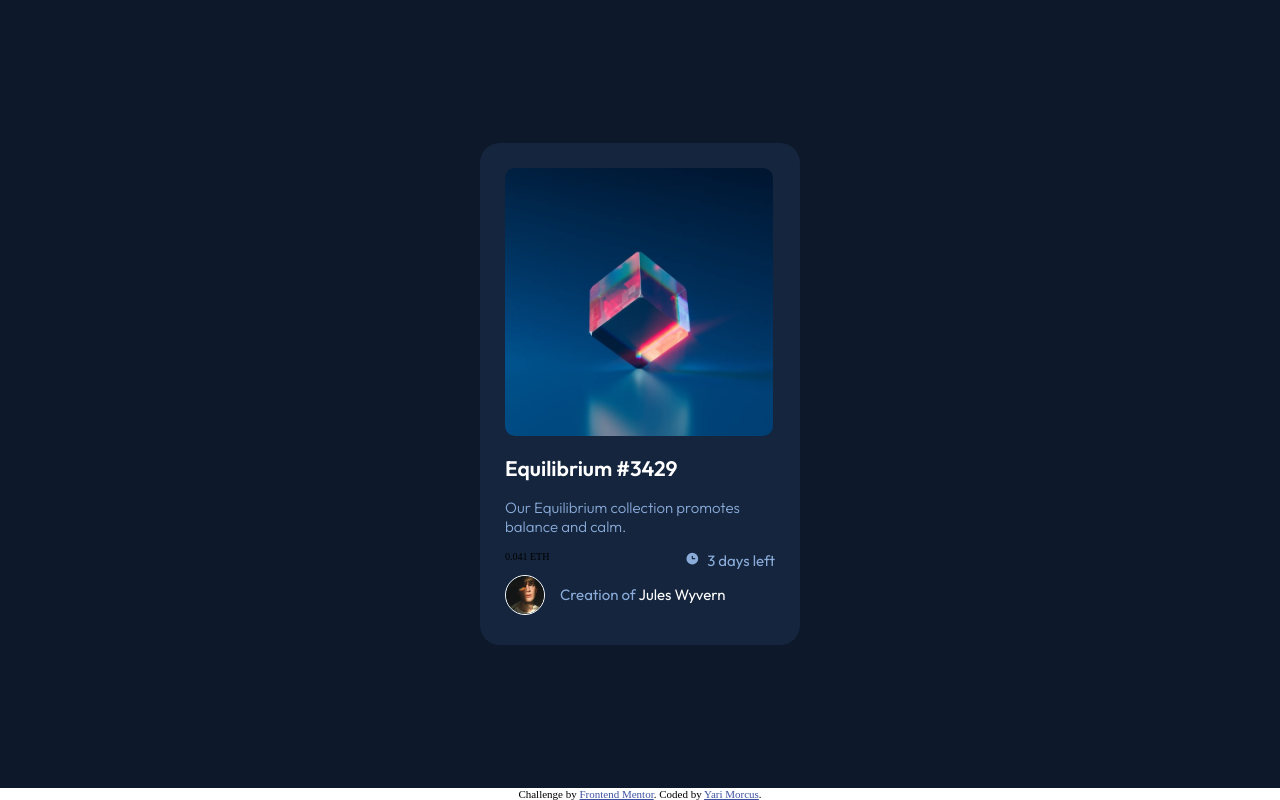
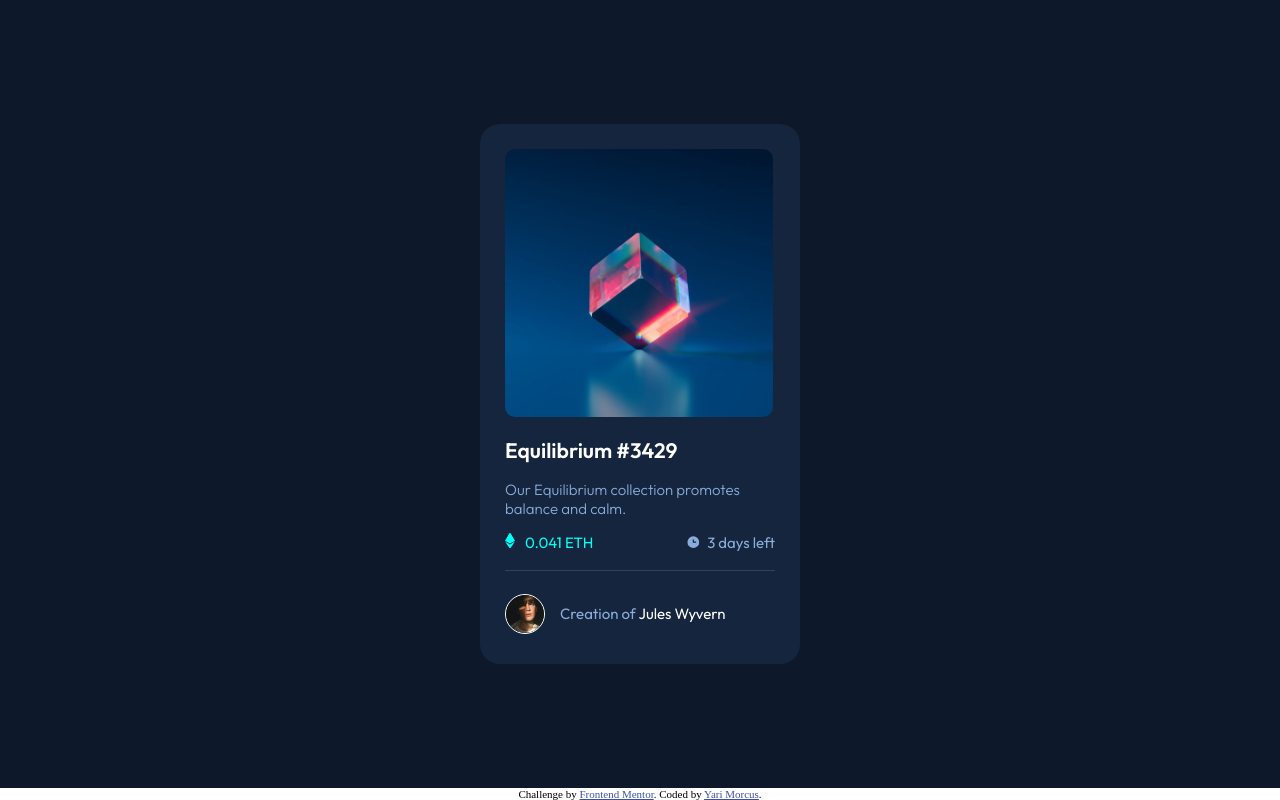
Before and after one commit to YariMorcus/nft-preview-card-component, a website: page index.html in a window 1280 px wide. Drawn offline with Linux system fonts and the light colour scheme.

Commit message:
Add CSS to NFT metadata

```diff
--- a/scss/style.scss
+++ b/scss/style.scss
@@ -140,22 +140,45 @@ main {
 }
 
 .nft-metadata {
+    padding-bottom: 1.8rem;
+    margin-bottom: 1.8rem;
+    border-bottom: 1px solid $dark-blue-line;
     display: grid;
     grid-template-columns: repeat(2, 1fr);
 }
 
+.nft-eth-count {
+    font-family: "outfit", sans-serif;
+    color: $cyan;
+    font-size: 1.5rem;
+
+    &::before {
+        display: inline-block;
+        width: 2rem;
+        height: 1.5rem;
+        background: url(../images/icon-ethereum.svg) left/1.5rem no-repeat;
+        background-size: 1rem;
+        content: "";
+    }
+}
+
 .nft-time-left {
+    position: relative;
     font-family: 'outfit';
     font-size: 1.5rem;
     text-align: right;
     @extend .soft-blue-color;
 
     &::before {
+        position: absolute;
+        top: 50%;
+        left: 3.8rem;
         display: inline-block;
         width: 3rem;
         height: 1.5rem;
         background: url(../images/icon-clock.svg) center/1.5rem no-repeat;
         content: "";
+        transform: translateY(-50%);
     }
 }
 
```
Also changed, not shown: css/style.css.
